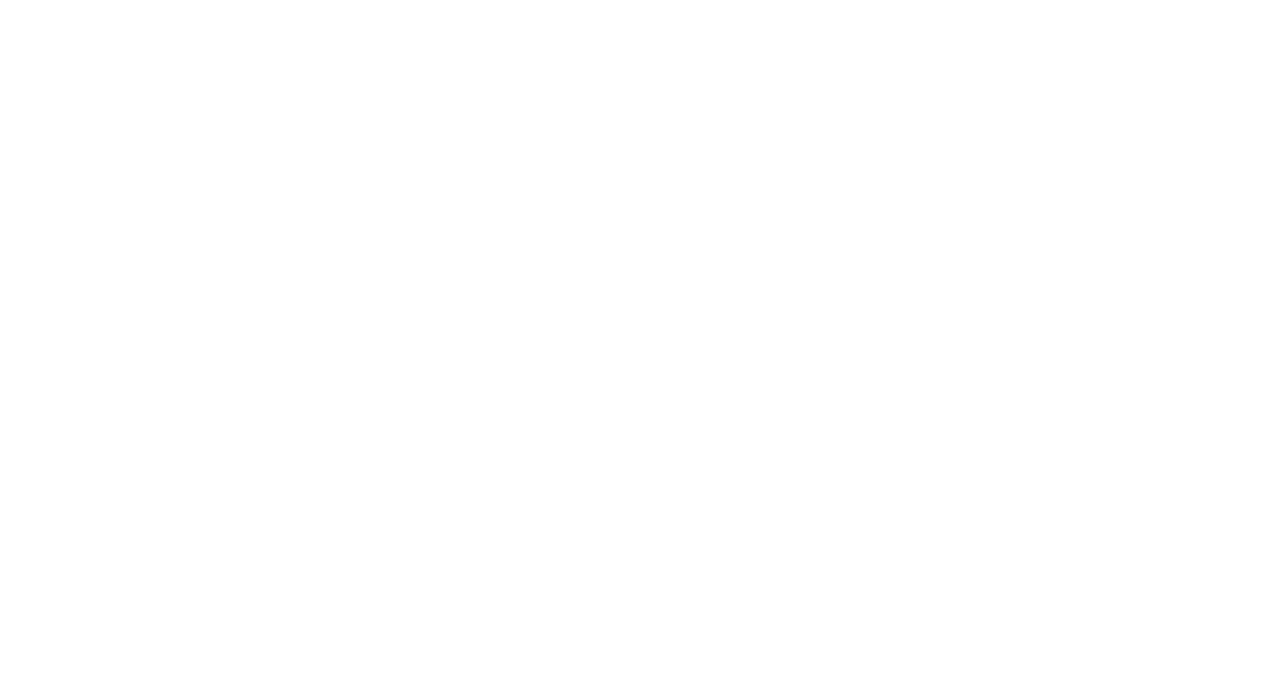
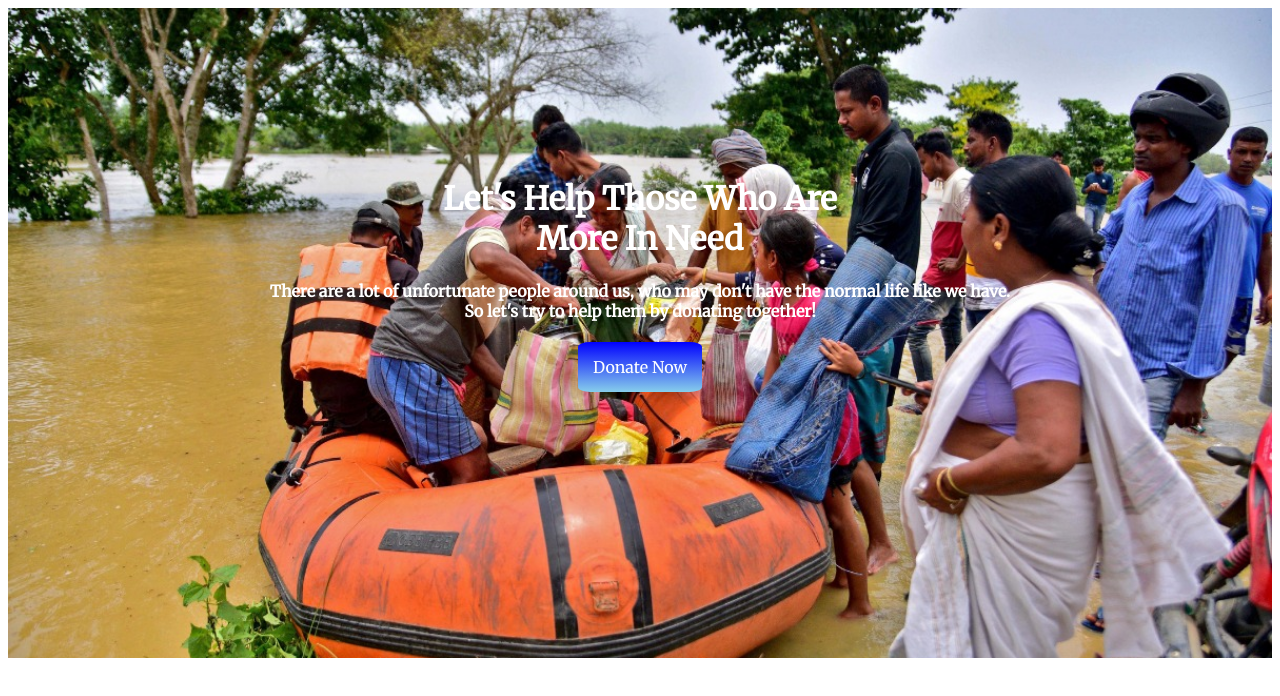
Before and after one commit to marufccs/first-assignment, a plain HTML site: page index.html in a window 1280 px wide. Drawn offline with Linux system fonts and the light colour scheme.

Commit message:
first section

```diff
--- a/index.html
+++ b/index.html
@@ -12,6 +12,12 @@
     <link rel="shortcut icon" href="images/donation6.jpg" type="image/x-icon">
 </head>
 <body>
+    <div class="header" id="help">
+    <h1>Let's Help Those Who Are <br> More In Need</h1>
+    <p>There are a lot of unfortunate people around us, who may don't have the normal life like we have. <br> So let's try to help them by donating together!</p>
+    <br>
+    <a class="button" target="_blank" href="https://www.savethechildren.org/us/where-we-work/bangladesh"> Donate Now</a>
 
+</div>
 </body>
 </html>
--- a/style.css
+++ b/style.css
@@ -2,3 +2,24 @@ body {
     font-family: 'Lora', serif;
 font-family: 'Merriweather', serif;
 }
+.header {
+    height: 500px;
+    width: 100%;
+    background-image: url(images/donation5.jpg);
+    color: white;
+    background-repeat: no-repeat;
+    background-size: 100%;
+}
+#help {
+    text-align: center;
+    padding-top: 150px;
+    font-weight: 600;
+}
+.button {
+    text-decoration: none;
+    background-image: linear-gradient(blue , skyblue );
+    color: white;
+    font-weight: 400;
+    padding: 15px;
+    border-radius: 10%;
+}
```
